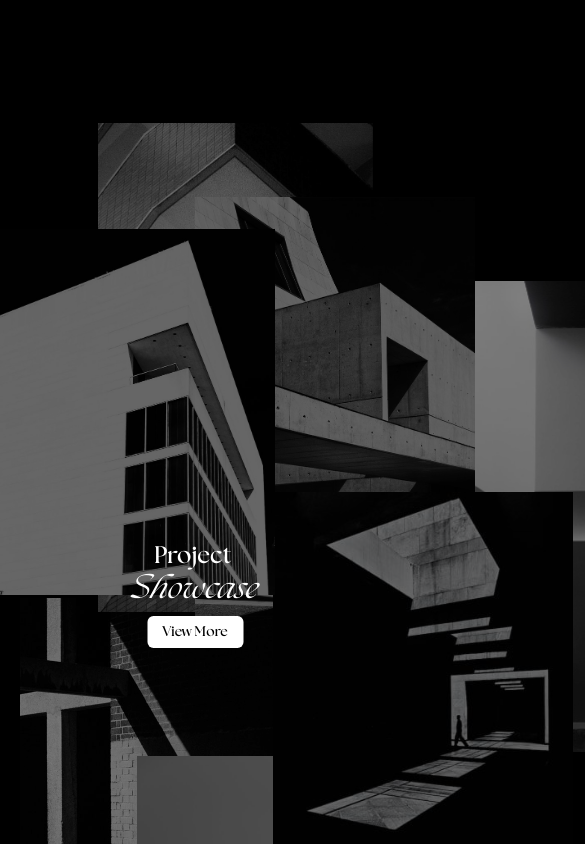
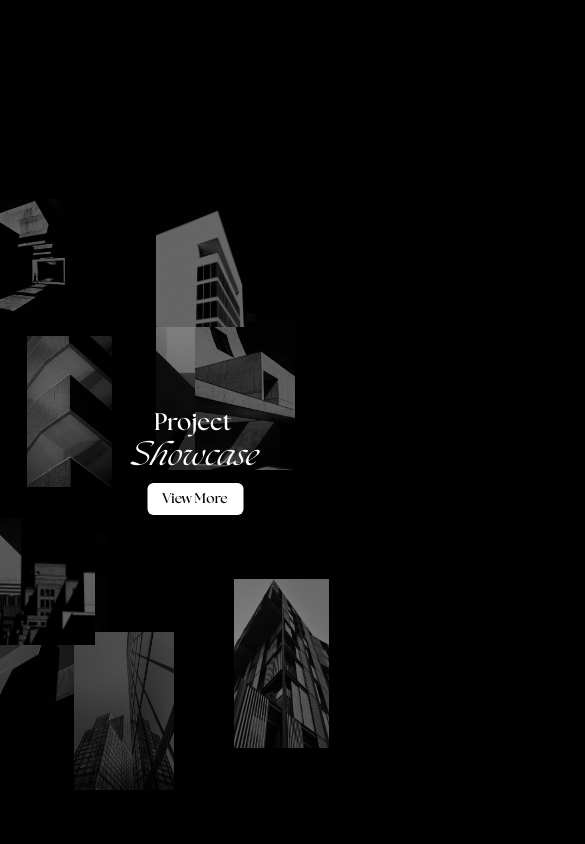
Before and after one commit to SamarthParmanand/mirai, a Next.js app: page / in a window 390 px wide. Shown: the part 1800-2644 px from the top of the page, 585 px wide, since content can reach past the window. Built offline with nearby package versions, Linux system fonts and the light colour scheme.

Commit message:
fix: projects + mobile view

```diff
--- a/src/pages/Projects/Projects.jsx
+++ b/src/pages/Projects/Projects.jsx
@@ -1,4 +1,4 @@
-import React, { useRef, useLayoutEffect } from "react";
+import React, { useRef } from "react";
 import {
   floater1,
   floater2,
@@ -20,104 +20,100 @@ const Projects = () => {
   const plane2 = useRef(null);
   const plane3 = useRef(null);
 
-  useLayoutEffect(() => {
   const handleMouseMove = (e) => {
     const { movementX, movementY } = e;
-      console.log(movementX, movementY);
 
-      gsap.to(plane1.current, {
-        x: `+=${movementX * 0.01}`,
-        y: `+=${movementY * 0.01}`,
+    gsap.set(plane1.current, {
+      x: `+=${movementX * 0.015}`,
+      y: `+=${movementY * 0.015}`,
+      ease: 'power4.in'
     });
 
-      gsap.to(plane2.current, {
-        x: `+=${movementX * 0.005}`,
-        y: `+=${movementY * 0.005}`,
+    gsap.set(plane2.current, {
+      x: `+=${movementX * 0.012}`,
+      y: `+=${movementY * 0.012}`,
+      ease: 'power4.in'
     });
 
-      gsap.to(plane3.current, {
-        x: `+=${movementX * 0.0025}`,
-        y: `+=${movementY * 0.0025}`,
+    gsap.set(plane3.current, {
+      x: `+=${movementX * 0.02}`,
+      y: `+=${movementY * 0.02}`,
+      ease: 'power4.in'
     });
   };
-    const projects = document.querySelector("#projects");
-    console.log(projects);
-    projects.addEventListener("mousemove", handleMouseMove);
-    return () => {
-      projects.removeEventListener("mousemove", handleMouseMove);
-    };
-  }, []);
 
   return (
     <div
-      className="relative h-[125vh] my-[10%] w-[100vw] z-1"
-      // onMouseMove={(e) => handleMouseMove(e)}
+      className="relative h-[90vh] lg:h-[125vh] my-[5%] w-[100vw] z-1 overflow-hidden"
+      onMouseMove={(e) => handleMouseMove(e)}
       id="projects"
     >
-      <div className="w-[100%] h-[100%] z-0 absolute " id="plane1" ref={plane1}>
+      <div
+        className="w-[100%] h-[100%] z-0 absolute pointer-events-none"
+        id="plane1"
+        ref={plane1}
+      >
         <Image
           src={floater1}
           alt="floater1"
-          width={285}
-          className="absolute brightness-50 left-[90%] top-[70%]"
+          className="absolute brightness-50 left-[60%] lg:left-[80%] top-[60%] lg:top-[50%] w-[95px] lg:w-[285px]"
         />
         <Image
           src={floater2}
           alt="floater2"
-          width={300}
-          className="absolute brightness-50 left-[5%] top-[45%]"
+          className="absolute brightness-50 left-2 lg:left-[12%] top-[54%] lg:top-[45%] w-[100px] lg:w-[300px] "
         />
         <Image
           src={floater3}
           alt="floater3"
-          width={300}
-          className="absolute brightness-50 left-[80%] top-[15%]"
+          className="absolute brightness-50 left-[40%] lg:left-[80%] top-[25%] lg:top-[15%] w-[100px] lg:w-[300px]"
         />
         <Image
           src={floater4}
           alt="floater4"
-          width={275}
-          className="absolute brightness-50 left-[25%] top-[0%] "
+          className="absolute brightness-50 left-[7%] lg:left-[30%] top-[28%] lg:top-[0%] w-[85px] lg:w-[275px]"
         />
       </div>
-      <div className="w-[100%] h-[100%] z-0 absolute " id="plane2" ref={plane2}>
+      <div
+        className="w-[100%] h-[100%] z-0 absolute pointer-events-none"
+        id="plane2"
+        ref={plane2}
+      >
         <Image
           src={floater5}
           alt="floater5"
-          width={325}
-          className="absolute brightness-40 left-[10%] top-[80%]"
+          className="absolute brightness-40 -left-5 lg:left-[25%] top-[60%] lg:top-[55%] w-[110px] lg:w-[325px]"
         />
         <Image
           src={floater6}
           alt="floater6"
-          width={280}
-          className="absolute brightness-40 left-[50%] top-[7%]"
+          className="absolute brightness-40 left-[50%] top-[26%] lg:top-[7%] w-[100px] lg:w-[280px]"
         />
         <Image
           src={floater7}
           alt="floater7"
-          width={300}
-          className="absolute brightness-40 left-[35%] top-[60%]"
+          className="absolute brightness-40 left-[19%] lg:left-[45%] top-[67%] lg:top-[50%] w-[100px] lg:w-[300px]"
         />
       </div>
-      <div className="w-[100%] h-[100%] z-0 absolute " id="plane3" ref={plane3}>
+      <div
+        className="w-[100%] h-[100%] z-0 absolute pointer-events-none"
+        id="plane3"
+        ref={plane3}
+      >
         <Image
           src={floater8}
           alt="floater8"
-          width={285}
-          className="absolute brightness-40 left-[65%] top-[70%]"
+          className="absolute brightness-40 left-[0%] lg:left-[65%] top-[52%] lg:top-[70%] w-[95px] lg:w-[285px]"
         />
         <Image
           src={floater9}
           alt="floater9"
-          width={300}
-          className="absolute brightness-40 left-[70%] top-[35%]"
+          className="absolute brightness-40 -left-[7%] lg:left-[70%] top-[10%] lg:top-[35%] w-[100px] lg:w-[300px]"
         />
         <Image
           src={floater10}
           alt="floater10"
-          width={275}
-          className="absolute brightness-40 left-0 top-[10%]"
+          className="absolute brightness-40 left-[40%] lg:left-[15%] top-[11%] lg:top-[10%] w-[90px] lg:w-[275px]"
         />
       </div>
       <div className="absolute top-[45%] left-[50%] -translate-x-[50%] -translate-y-[50%] flex flex-col justify-center items-center">
```
Lines whose indentation alone changed are shown as unchanged.
